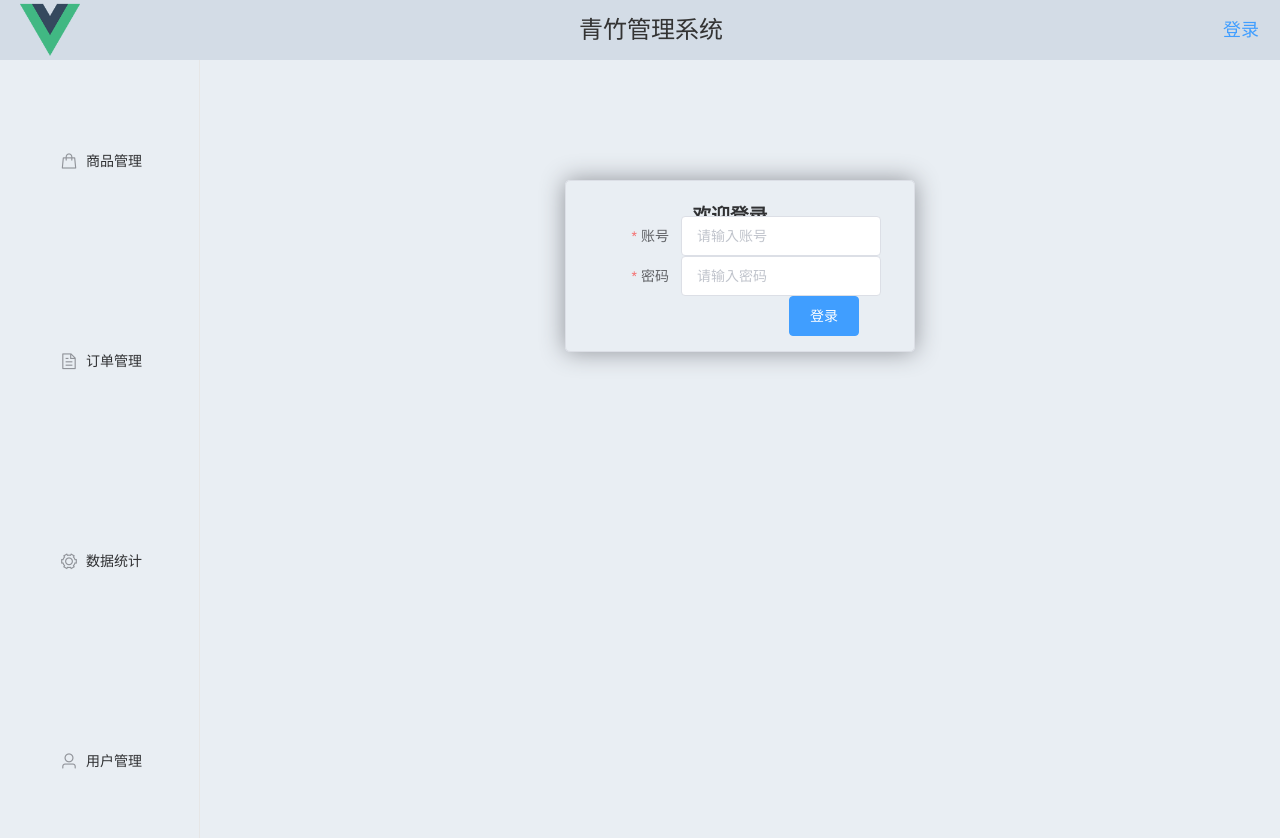
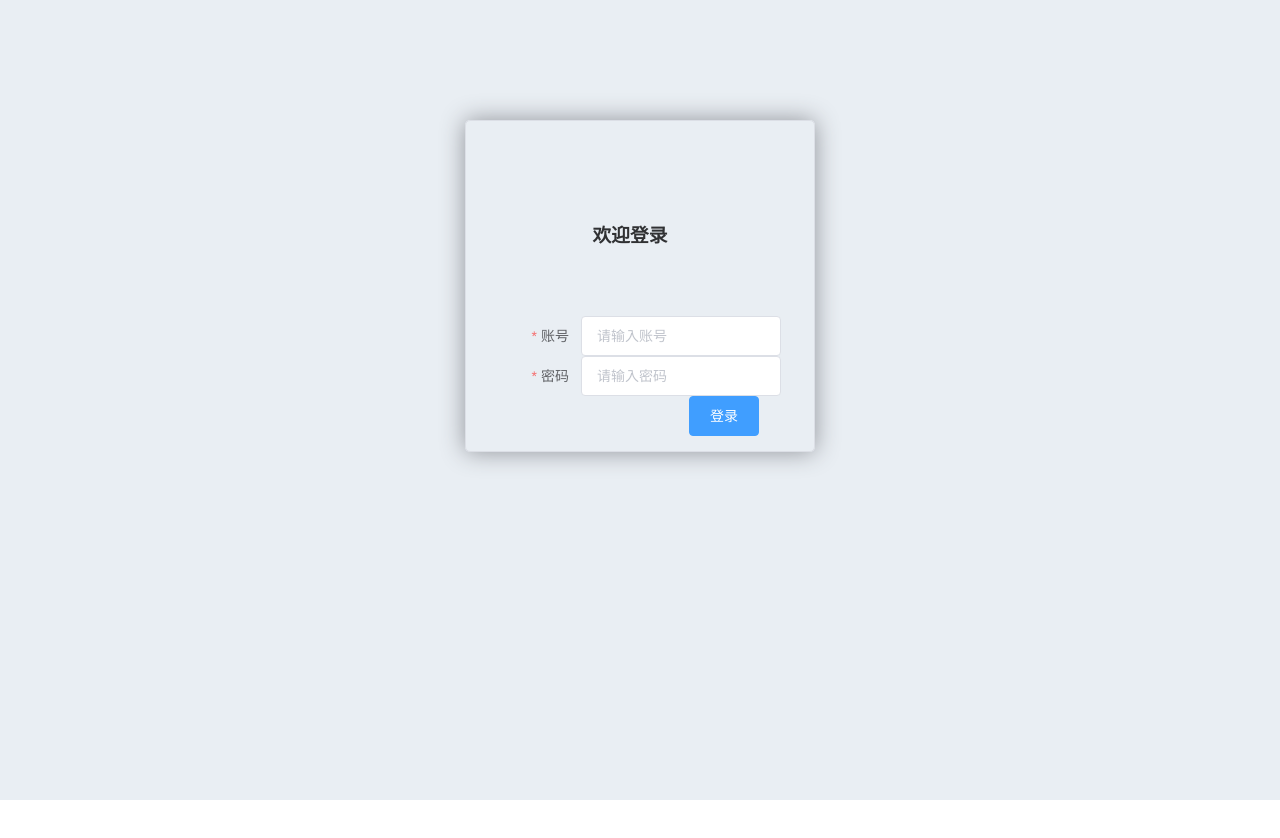
Before and after one commit to xiaoxu19980309/manager-web, a Vue app: page /#/ in a window 1280 px wide. Shown: the top 838 px of the page. After the commit the page ends 800 px from the top, so only its background shows below. Built offline with nearby package versions, Linux system fonts and the light colour scheme.

Commit message:
added:增加路由守卫，判断登录状态

```diff
--- a/src/Layout.vue
+++ b/src/Layout.vue
@@ -1,14 +1,13 @@
 <template>
   <div id="app">
     <el-container>
-      <el-header>
+      <el-header v-show="isLogin">
         <img src="./assets/logo.png" class="header-img" alt="">
         <h1>青竹管理系统</h1>
-        <el-button v-if="!isLogin" class="button" type="text">登录</el-button>
-        <el-button v-else class="button" type="text">退出</el-button>
+        <el-button class="button" type="text" @click="lgout()">退出</el-button>
       </el-header>
       <el-container>
-        <el-aside v-if="!isLogin" width="200px">
+        <el-aside v-show="isLogin" width="200px">
            <el-menu
             class="el-menu-vertical-demo"
             @select="handleSelect">
@@ -55,7 +54,14 @@ export default {
   mounted(){
     this.isLogin = sessionStorage.getItem("token")?true:false
   },
+  updated(){
+    this.isLogin = sessionStorage.getItem("token")?true:false
+  },
   methods: {
+      lgout(){
+        sessionStorage.removeItem("token")
+        this.$router.push({path: "/"})
+      },
       handleSelect(key){
         let _this = this
         switch(key){
@@ -145,7 +151,6 @@ a {
   .el-main {
     color: #333;
     text-align: center;
-    line-height: 0px;
     overflow: hidden;
     /* height: 100vh; */
   }
--- a/src/router/index.js
+++ b/src/router/index.js
@@ -9,8 +9,9 @@ import ModelManager from "@/components/modelManager"
 import ModelContent from "@/components/modelContent"
 
 Vue.use(Router)
+const vm = new Vue()
 
-export default new Router({
+const router =  new Router({
   routes: [
     {
       path: '/',
@@ -22,7 +23,7 @@ export default new Router({
       path: '/shopGoods',
       name: "ShopGoods",
       component: ShopGoods,
-      meta: { title: "商品管理" }
+      meta: { title: "商品管理",isLogin:true }
     },
     {
       path: "/orderList",
@@ -56,3 +57,21 @@ export default new Router({
     }
   ]
 })
+
+router.beforeEach((to, from, next) => {
+    if(to.matched.some(res=>res.meta.isLogin)){//判断是否需要登录
+      if (sessionStorage.getItem("token")) {
+          next();
+      }else{
+          vm.$message.error("登录过期！请重新登录")
+          next({
+              path:"/",
+          });
+      }
+    }else{
+        next()
+    }
+})
+
+
+export default router
```
